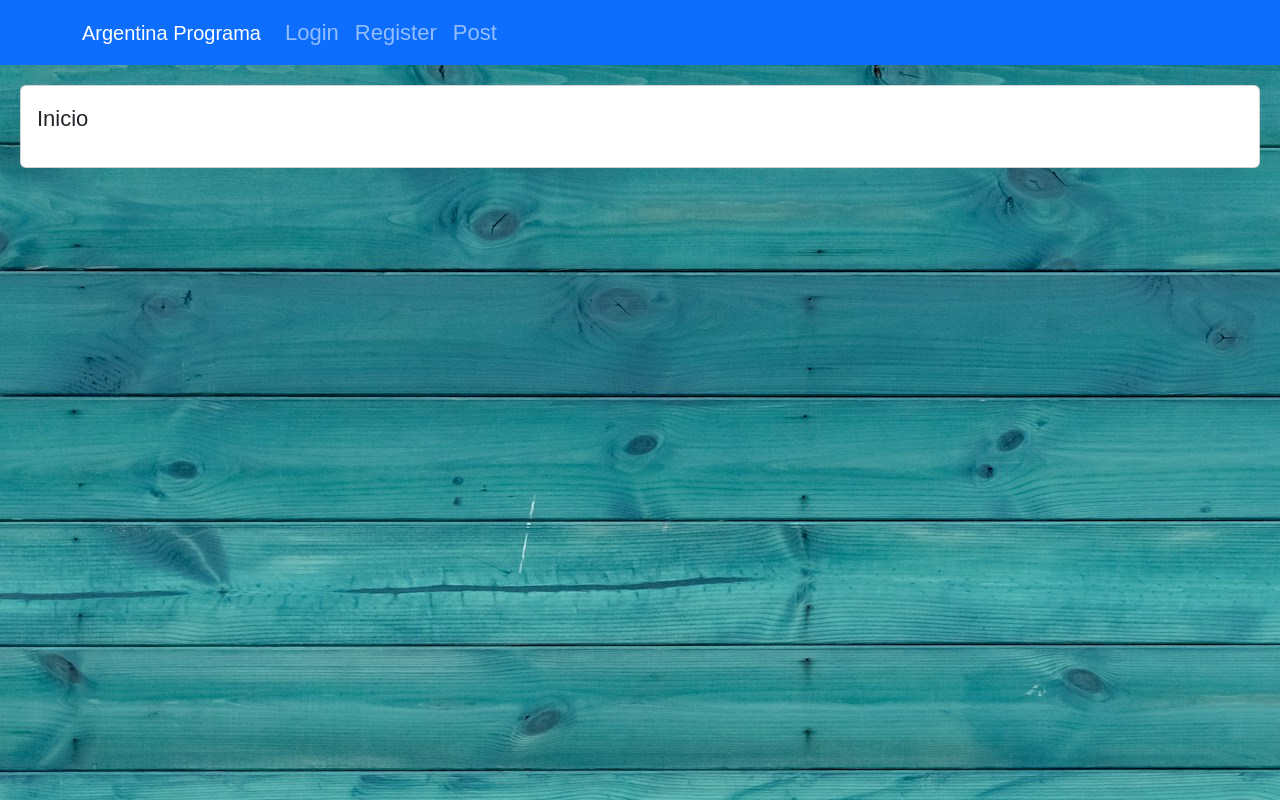
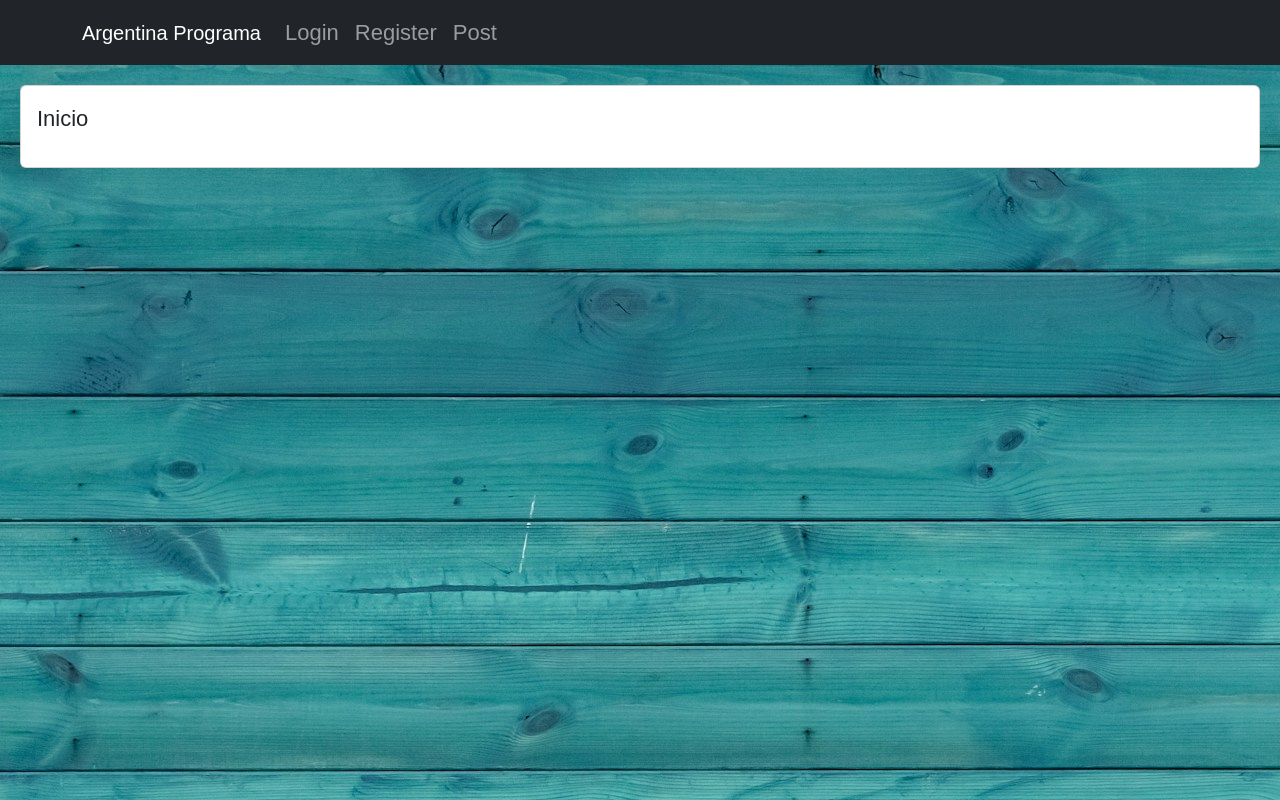
Before and after one commit to JuanGutierrez95/comision-M-04-Juan-Gutierrez, a React (Vite) app in the folder client/: page / in a window 1280 px wide. Built offline with nearby package versions, Linux system fonts and the light colour scheme.

Commit message:
se modificó el bg

```diff
--- a/client/src/components/NavbarComponent.jsx
+++ b/client/src/components/NavbarComponent.jsx
@@ -5,7 +5,7 @@
 const NavbarComponent = () => {
   return (
     <>
-      <Navbar bg="primary" data-bs-theme="dark">
+      <Navbar bg="dark" data-bs-theme="dark">
         <Container>
           <Navbar.Brand href="/">Argentina Programa</Navbar.Brand>
           <Nav className="me-auto">
```
